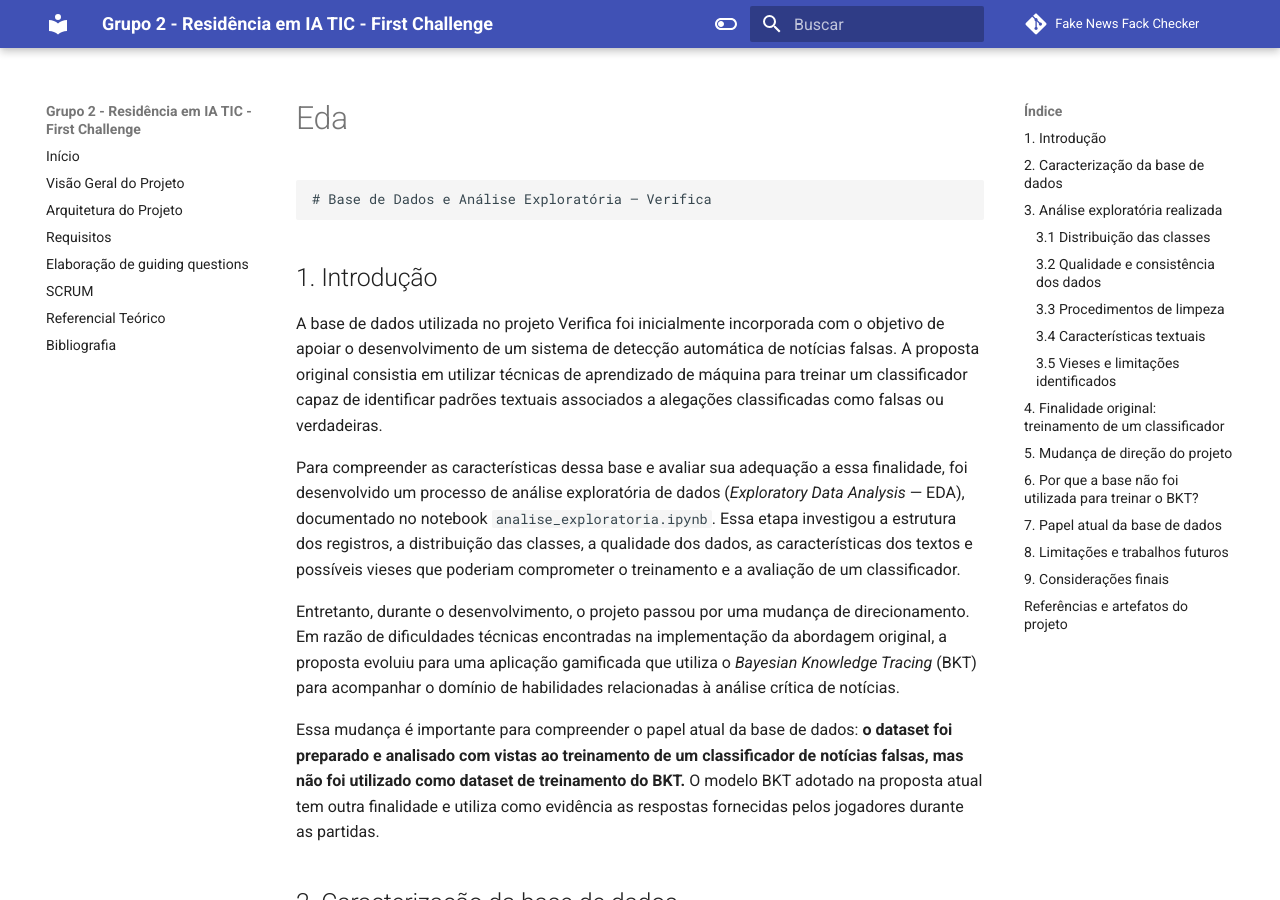
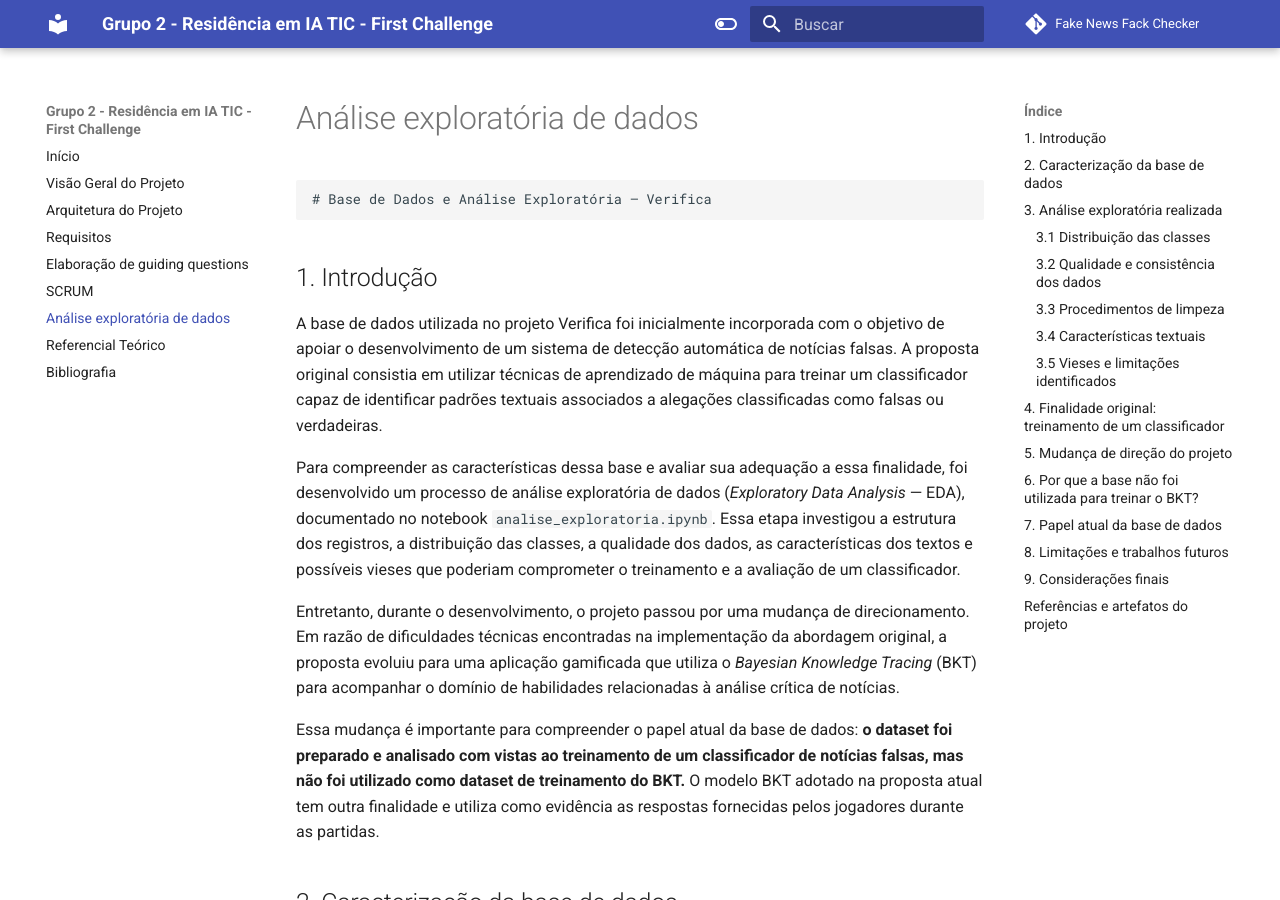
Before and after one commit to arthur-suares/Fake_News_Fact_Checker, an MkDocs documentation site: the page built from docs/eda.md, in a window 1280 px wide and 900 px high. Built offline with MkDocs 1.6.1 and Material for MkDocs 9.7.7, drawn with Linux system fonts in a browser that asks for light colours; comment, search, counter and statistics services are not loaded.

Commit message:
[fix docs]: nav do mkdocs agora com link para analise de dados

```diff
--- a/mkdocs.yml
+++ b/mkdocs.yml
@@ -14,6 +14,7 @@ nav:
   - Requisitos: requisitos_mvp.md
   - Elaboração de guiding questions: elaboracao-de-guiding-questions.md
   - SCRUM: scrum.md
+  - Análise exploratória de dados: eda.md
   - Referencial Teórico: referencial-teorico.md
   - Bibliografia: bibliografia.md
 theme:
```
